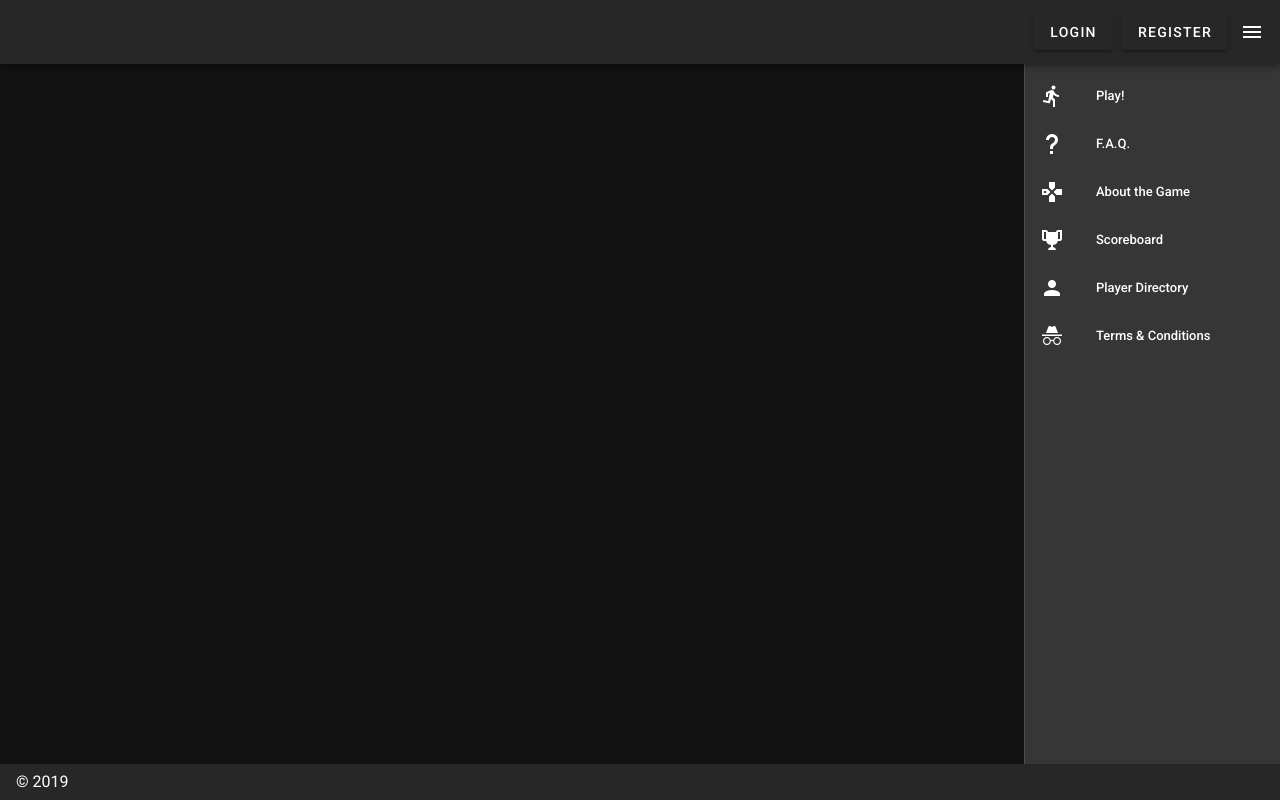
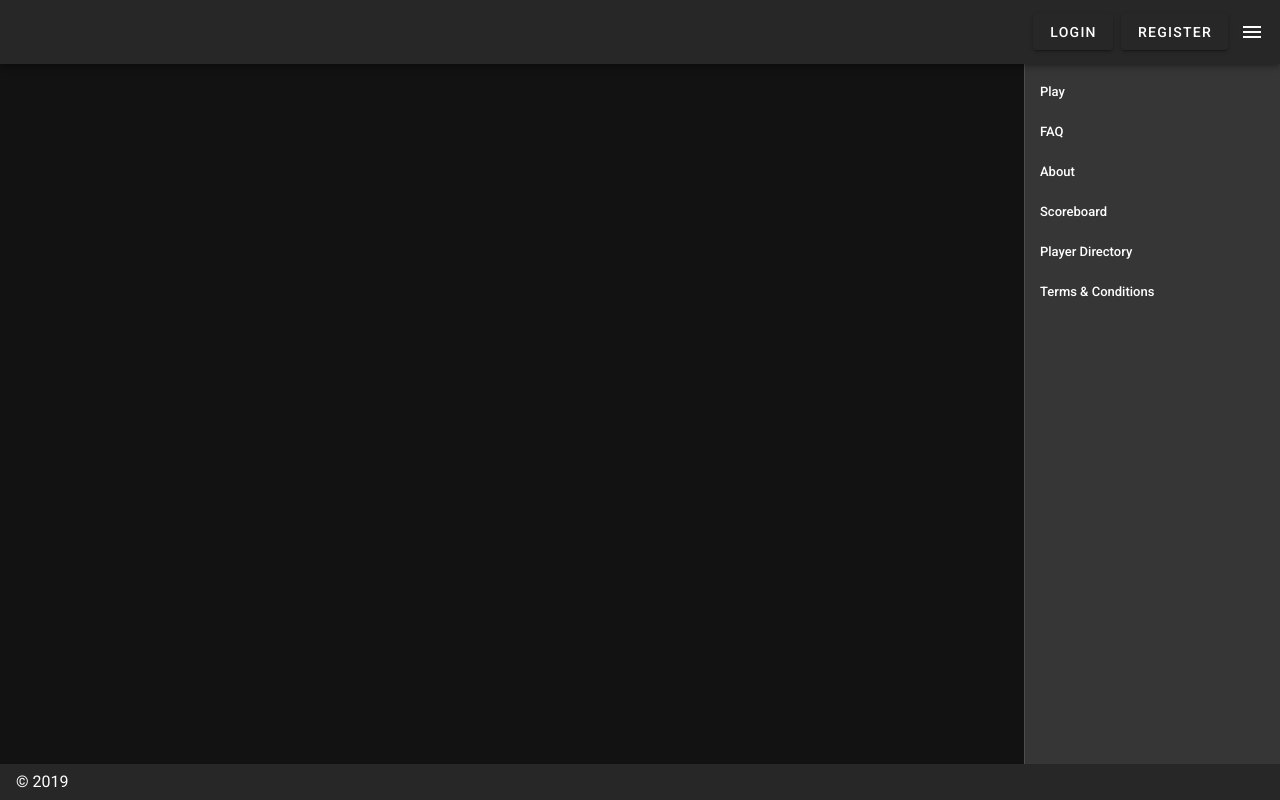
Before and after one commit to hfu-gis/Delta, a Vue app: page / in a window 1280 px wide. Built offline with nearby package versions, Linux system fonts and the light colour scheme.

Commit message:
sidebar in an array

```diff
--- a/src/App.vue
+++ b/src/App.vue
@@ -1,100 +1,29 @@
 <template>
   <v-app id="inspire">
 
-    <v-navigation-drawer
-            v-model="drawer"
-            app
-            right
-            clipped
-    >
+    <v-navigation-drawer v-model="drawer" app right clipped>
       <v-list dense>
-
-        <router-link to="./views/Game.vue" style="text-decoration: none">
-        <v-list-item link>
-          <v-list-item-action>
-            <v-icon>mdi-run</v-icon>
-          </v-list-item-action>
+        <v-list-item v-for="item in items" :key="item.title" :to="item.to" link>
           <v-list-item-content>
-            <v-list-item-title>Play!</v-list-item-title>
+            <v-list-item-title>{{ item.title }}</v-list-item-title>
           </v-list-item-content>
         </v-list-item>
-        </router-link>
-
-        <router-link to="./views/Faq.vue" style="text-decoration: none">
-        <v-list-item link>
-          <v-list-item-action>
-            <v-icon>mdi-help</v-icon>
-          </v-list-item-action>
-          <v-list-item-content>
-            <v-list-item-title>F.A.Q.</v-list-item-title>
-          </v-list-item-content>
-        </v-list-item>
-        </router-link>
-
-        <router-link to="./views/About.vue" style="text-decoration: none">
-        <v-list-item link>
-          <v-list-item-action>
-            <v-icon>mdi-gamepad-left</v-icon>
-          </v-list-item-action>
-          <v-list-item-content>
-            <v-list-item-title>About the Game</v-list-item-title>
-          </v-list-item-content>
-        </v-list-item>
-        </router-link>
-
-        <router-link to="./views/Scoreboard.vue" style="text-decoration: none">
-        <v-list-item link>
-          <v-list-item-action>
-            <v-icon>mdi-trophy</v-icon>
-          </v-list-item-action>
-          <v-list-item-content>
-            <v-list-item-title>Scoreboard</v-list-item-title>
-          </v-list-item-content>
-        </v-list-item>
-        </router-link>
-
-        <router-link to="./views/Playerdirectory.vue" style="text-decoration: none">
-          <v-list-item link>
-            <v-list-item-action>
-              <v-icon>mdi-account</v-icon>
-            </v-list-item-action>
-            <v-list-item-content>
-              <v-list-item-title>Player Directory</v-list-item-title>
-            </v-list-item-content>
-          </v-list-item>
-        </router-link>
-
-        <router-link to="./views/Privacy.vue" style="text-decoration: none">
-        <v-list-item link>
-          <v-list-item-action>
-              <v-icon>mdi-incognito</v-icon>
-            </v-list-item-action>
-            <v-list-item-content>
-              <v-list-item-title>Terms & Conditions</v-list-item-title>
-            </v-list-item-content>
-        </v-list-item>
-        </router-link>
       </v-list>
-
     </v-navigation-drawer>
 
-    <v-app-bar
-            app
-            clipped-right
-    >
+    <v-app-bar app clipped-right>
 
       <router-link to="/App.vue">
       <v-toolbar-title><v-img height="60px" width="80px" src="./assets/botsloscho.png"></v-img></v-toolbar-title>
       </router-link>
       <v-spacer/>
       <v-btn class="mr-2"> Login </v-btn>
-
       <v-btn> Register </v-btn>
       <v-app-bar-nav-icon @click.stop="drawer = !drawer" />
+    </v-app-bar>
 
-    </v-app-bar>
     <v-content>
-      <router-view/>
+      <router-view />
     </v-content>
 
     <v-footer app>
@@ -111,6 +40,14 @@
 
     data: () => ({
       drawer: null,
+      items: [
+        { title: "Play", to: "/Game" , icon: 'mdi-run'},
+        { title: "FAQ", to: "/Faq" , icon: 'mdi-help'},
+        { title: "About", to: "/About", icon: 'mdi-gamepad-left' },
+        { title: "Scoreboard", to: "/Scoreboard", icon: 'mdi-trophy'},
+        { title: "Player Directory", to: "/Playerdirectory", icon: 'mdi-account'},
+        { title: "Terms & Conditions", to: "/Privacy", icon: 'mdi-incognito' },
+      ],
     }),
 
     created () {
```
